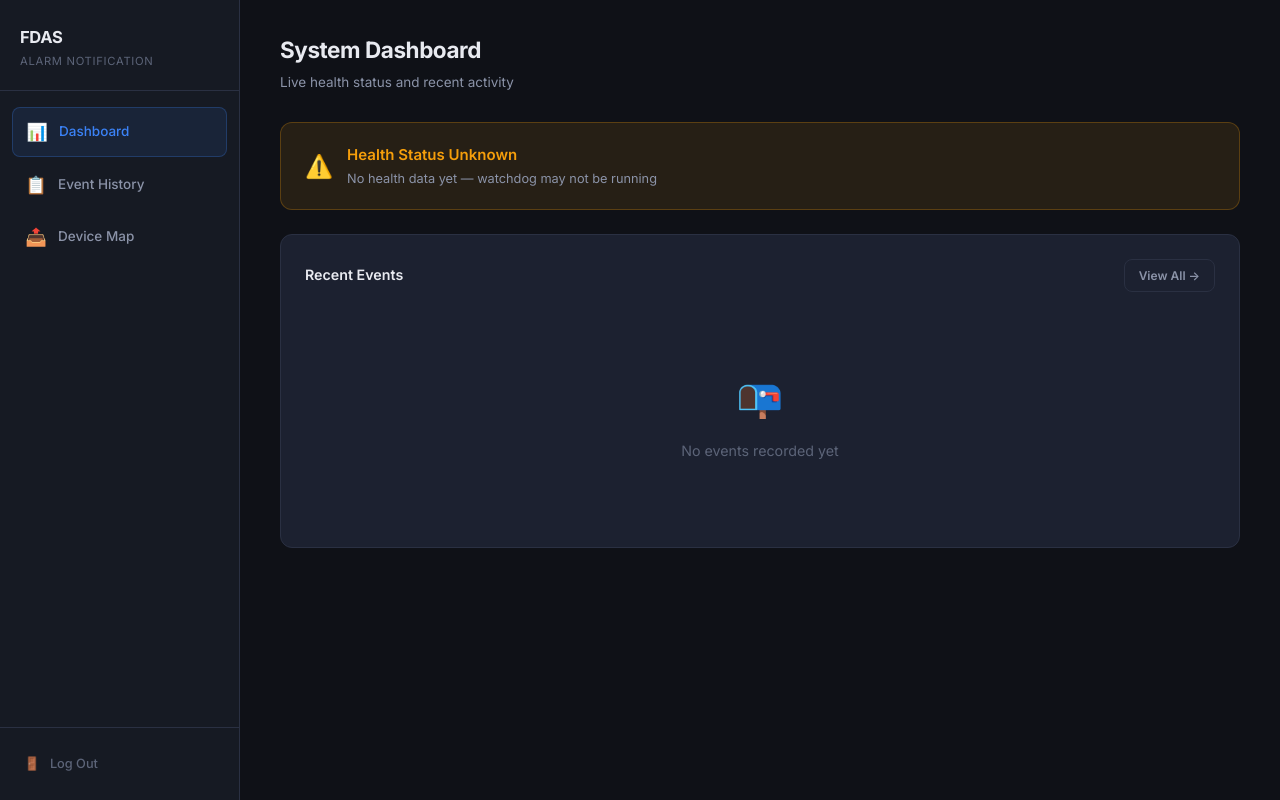
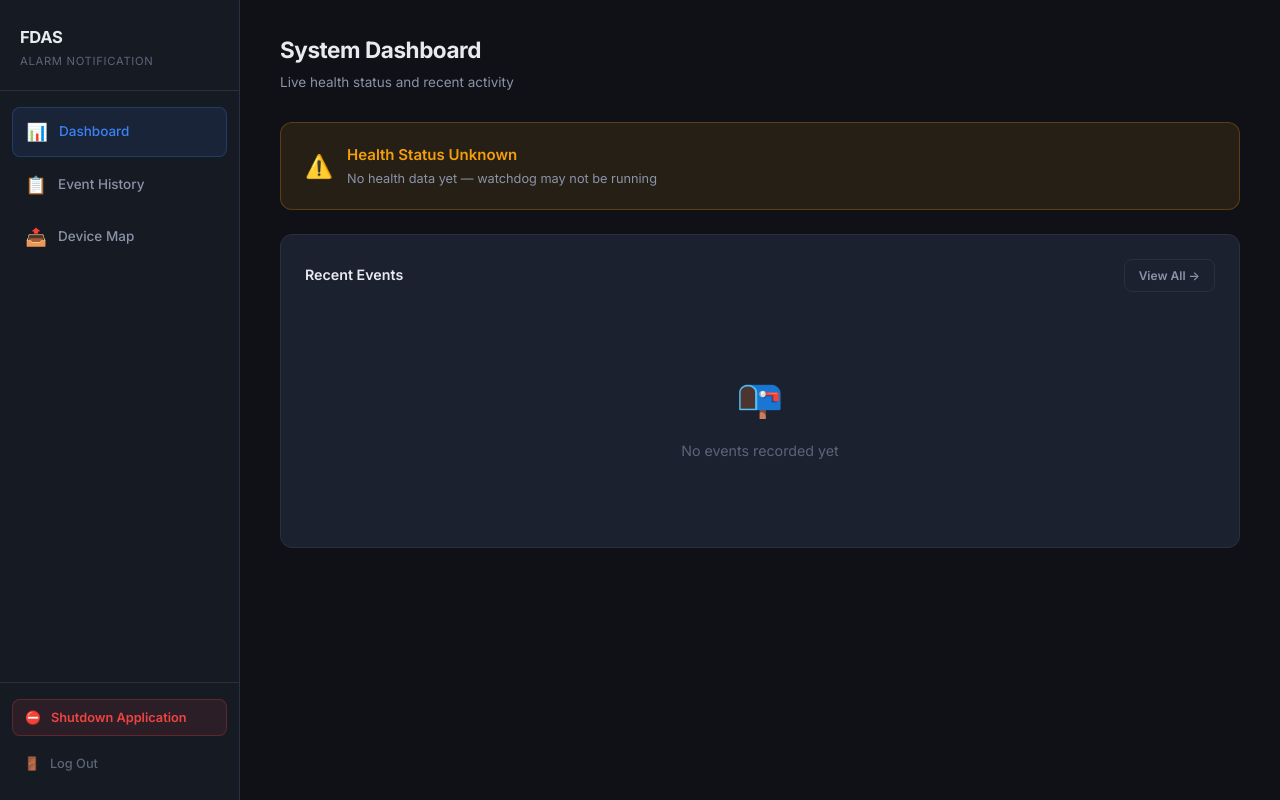
Before and after one commit to tejas23-11/FDAS_Bekaert, a Flask app: page / in a window 1280 px wide. Run offline with Flask 3, Linux system fonts and the light colour scheme; the visitor is signed in with stand-in values (Sample User, id 1); data that the repository does not hold is empty.

Commit message:
UI changes done

```diff
--- a/fdas-project/ui/static/style.css
+++ b/fdas-project/ui/static/style.css
@@ -147,6 +147,29 @@ a:hover { color: #60a5fa; }
 .sidebar-footer a:hover {
     background: var(--red-bg);
     color: var(--red);
+}
+
+.sidebar-shutdown-btn {
+    display: flex;
+    align-items: center;
+    gap: 10px;
+    width: 100%;
+    padding: 10px 12px;
+    border: 1px solid var(--red-border);
+    border-radius: var(--radius);
+    background: var(--red-bg);
+    color: var(--red);
+    font-family: var(--font-sans);
+    font-size: 0.85rem;
+    font-weight: 600;
+    cursor: pointer;
+    transition: all var(--transition);
+    margin-bottom: 8px;
+}
+.sidebar-shutdown-btn:hover {
+    background: var(--red);
+    color: #fff;
+    border-color: var(--red);
 }
 
 /* --- Main Content --------------------------------------------------------- */
--- a/fdas-project/ui/templates/base.html
+++ b/fdas-project/ui/templates/base.html
@@ -30,6 +30,12 @@
                 </a>
             </nav>
             <div class="sidebar-footer">
+                <form action="{{ url_for('dashboard.shutdown') }}" method="POST" style="margin: 0; padding: 0;"
+                      onsubmit="return confirm('Are you sure you want to shut down the FDAS application? This will stop all monitoring and notifications.');">
+                    <button type="submit" class="sidebar-shutdown-btn">
+                        <span class="nav-icon">⛔</span> Shutdown Application
+                    </button>
+                </form>
                 <a href="{{ url_for('auth.logout') }}">
                     <span class="nav-icon">🚪</span> Log Out
                 </a>
--- a/fdas-project/ui/views/dashboard.py
+++ b/fdas-project/ui/views/dashboard.py
@@ -7,7 +7,12 @@ shows up without manual reloading.
 
 from __future__ import annotations
 
-from flask import Blueprint, render_template
+import os
+import signal
+import subprocess
+import sys
+
+from flask import Blueprint, render_template, redirect, url_for, flash, request
 
 from backend.db import get_connection
 from ui.auth import login_required
@@ -72,3 +77,35 @@ def index():
         banner=banner,
         banner_detail=banner_detail,
     )
+
+
+@dashboard_bp.route("/shutdown", methods=["POST"])
+@login_required
+def shutdown():
+    """Stop the FDAS pipeline and shut down the web UI."""
+    # Kill any running pipeline processes
+    try:
+        if sys.platform == "linux":
+            subprocess.run(
+                ["pkill", "-f", "cv.capture"], capture_output=True, timeout=5
+            )
+            subprocess.run(
+                ["pkill", "-f", "run_live"], capture_output=True, timeout=5
+            )
+            subprocess.run(
+                ["pkill", "-f", "watchdog.health_monitor"], capture_output=True, timeout=5
+            )
+    except Exception:
+        pass
+
+    flash("Application is shutting down...", "success")
+
+    # Shut down the Flask server
+    func = request.environ.get("werkzeug.server.shutdown")
+    if func is not None:
+        func()
+    else:
+        # For newer Werkzeug versions, use os._exit
+        os._exit(0)
+
+    return redirect(url_for("dashboard.index"))
```
Also changed, not shown: fdas-project/panel_inbox/fixed_img.jpeg (added), fdas-project/panel_inbox/roi_preview.jpg (added), fdas-project/panel_inbox/roi_preview2.jpg (added), fdas-project/panel_inbox/roi_preview3.jpg (added), 5 other files.
